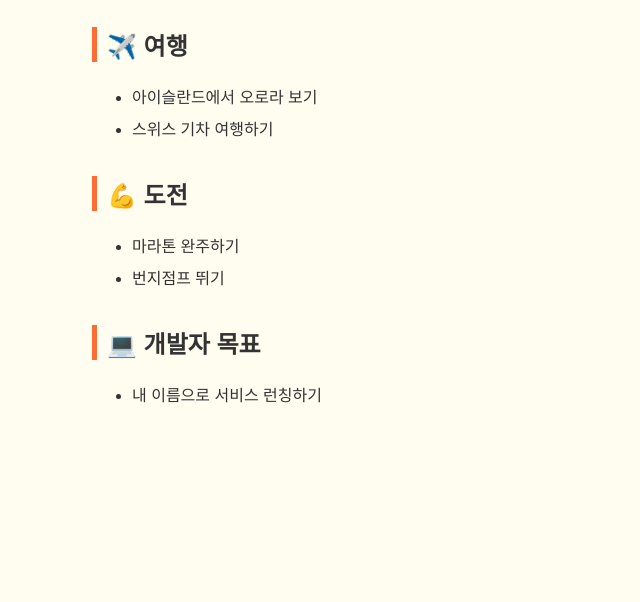
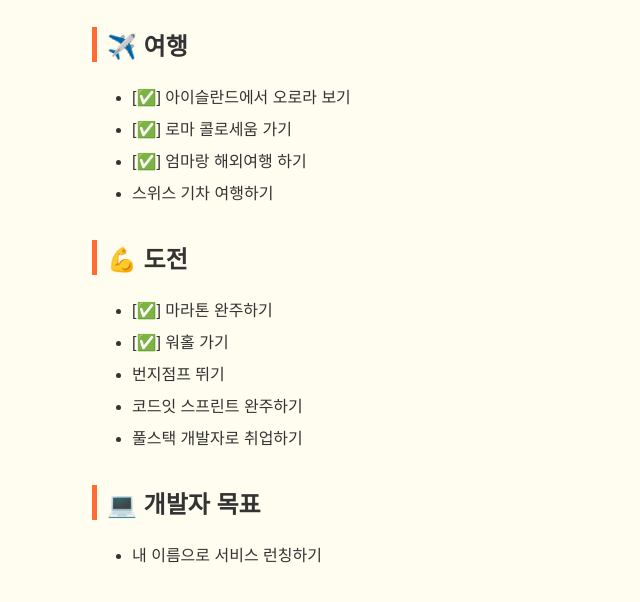
Before and after one commit to damdadaxx/my-bucketlist, a plain HTML site: page index.html in a window 1280 px wide. Shown: the part 144-746 px from the top of the page, without its empty margins (223-863 px from the left). Drawn offline with Linux system fonts and the light colour scheme.

Commit message:
버킷 리스트 수정

```diff
--- a/index.html
+++ b/index.html
@@ -37,14 +37,19 @@
 
   <h2>✈️ 여행</h2>
   <ul>
-    <li>아이슬란드에서 오로라 보기</li>
+    <li>[✅] 아이슬란드에서 오로라 보기</li>
+    <li>[✅] 로마 콜로세움 가기</li>
+    <li>[✅] 엄마랑 해외여행 하기</li>
     <li>스위스 기차 여행하기</li>
   </ul>
 
   <h2>💪 도전</h2>
   <ul>
-    <li>마라톤 완주하기</li>
+    <li>[✅] 마라톤 완주하기</li>
+    <li>[✅] 워홀 가기</li>
     <li>번지점프 뛰기</li>
+    <li>코드잇 스프린트 완주하기</li>
+    <li>풀스택 개발자로 취업하기</li>
   </ul>
 
   <h2>💻 개발자 목표</h2>
```
